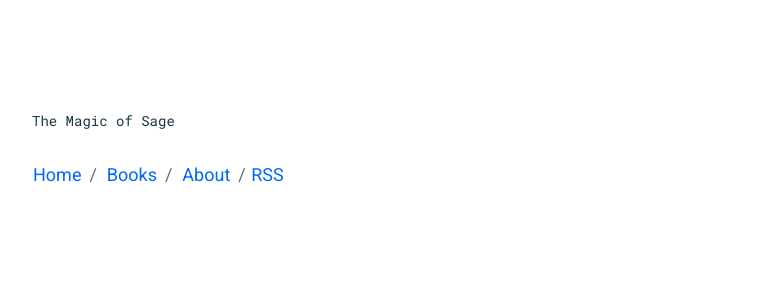
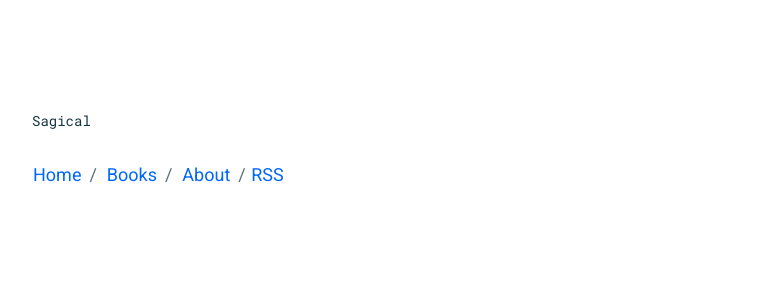
Before and after one commit to mkchoi212/paper-jekyll-theme, a Jekyll site: the page built from _pages/about.md, in a window 1280 px wide. Shown: the top 298 px of the page, without its empty margins (258-1020 px from the left). Built offline with Jekyll 4.4.1, drawn with Linux system fonts in a browser that asks for light colours.

Commit message:
Update _config.yml

```diff
--- a/_config.yml
+++ b/_config.yml
@@ -1,7 +1,7 @@
 # Site settings
-title: "The Magic of Sage"
-tagline: The magic of sage! # it will display as the sub-title
-description:
+title: Sagical
+tagline: Sagical # it will display as the sub-title
+description: ""
 
 author: Atit Vakharia
 email: atit.vakharia@gmail.com
```
